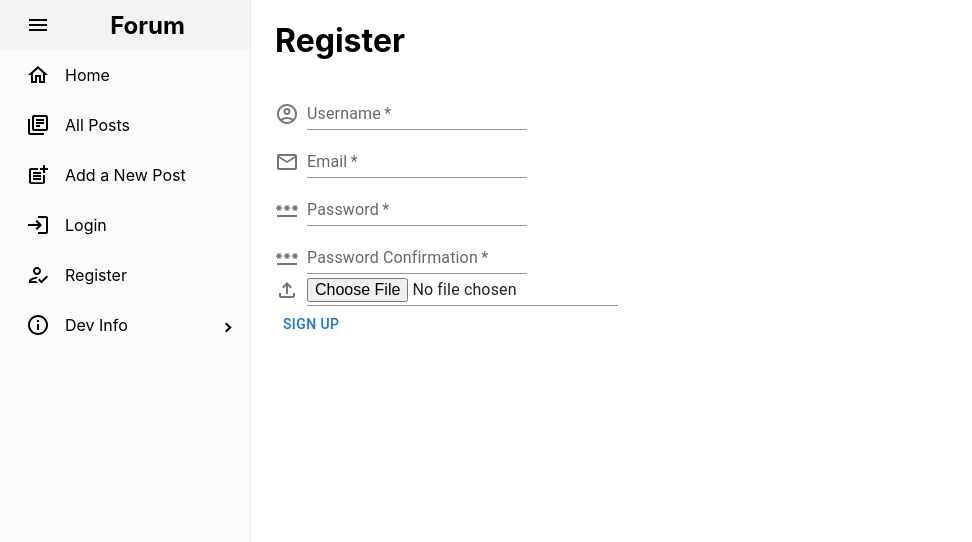
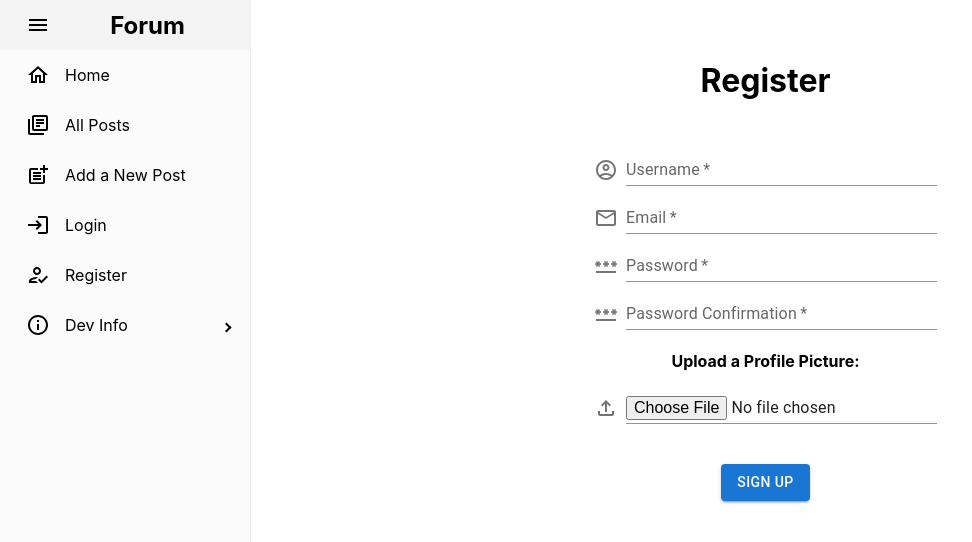
Before and after one commit to siuusunn/ga-project-3-the-forum-client, a React (Create React App) app: page /register in a window 1280 px wide. Shown: the top 542 px of the page, without its empty margins (0-972 px from the left). Built offline with nearby package versions, Linux system fonts and the light colour scheme.

Commit message:
Updated register page layout

```diff
--- a/src/components/Register.js
+++ b/src/components/Register.js
@@ -81,19 +81,37 @@ export default function Register() {
 
   return (
     <>
-      <Container>
+      <Container
+        maxWidth='sm'
+        sx={{
+          display: 'flex',
+          flexDirection: 'column',
+          alignItems: 'center',
+          mt: 5
+        }}
+      >
+        <Box
+          sx={{
+            display: 'flex',
+            flexDirection: 'column',
+            alignItems: 'center'
+          }}
+        >
           <h1>Register</h1>
           <form onSubmit={handleSubmit}>
             <Box
               sx={{
                 display: 'flex',
-              alignItems: 'flex-end'
+                alignItems: 'flex-end',
+                justifyContent: 'center',
+                mt: 2
               }}
             >
               <AccountCircleOutlined
                 sx={{ color: 'action.active', mr: 1, my: 0.5 }}
               />
               <TextField
+                fullWidth
                 id='username'
                 name='username'
                 label='Username'
@@ -103,9 +121,16 @@ export default function Register() {
                 required
               />
             </Box>
-          <Box sx={{ display: 'flex', alignItems: 'flex-end' }}>
+            <Box
+              sx={{
+                display: 'flex',
+                alignItems: 'flex-end',
+                justifyContent: 'center'
+              }}
+            >
               <EmailOutlined sx={{ color: 'action.active', mr: 1, my: 0.5 }} />
               <TextField
+                fullWidth
                 id='email'
                 name='email'
                 label='Email'
@@ -115,9 +140,18 @@ export default function Register() {
                 required
               />
             </Box>
-          <Box sx={{ display: 'flex', alignItems: 'flex-end' }}>
-            <PasswordOutlined sx={{ color: 'action.active', mr: 1, my: 0.5 }} />
+            <Box
+              sx={{
+                display: 'flex',
+                alignItems: 'flex-end',
+                justifyContent: 'center'
+              }}
+            >
+              <PasswordOutlined
+                sx={{ color: 'action.active', mr: 1, my: 0.5 }}
+              />
               <TextField
+                fullWidth
                 id='password'
                 name='password'
                 label='Password'
@@ -127,9 +161,18 @@ export default function Register() {
                 required
               />
             </Box>
-          <Box sx={{ display: 'flex', alignItems: 'flex-end' }}>
-            <PasswordOutlined sx={{ color: 'action.active', mr: 1, my: 0.5 }} />
+            <Box
+              sx={{
+                display: 'flex',
+                alignItems: 'flex-end',
+                justifyContent: 'center'
+              }}
+            >
+              <PasswordOutlined
+                sx={{ color: 'action.active', mr: 1, my: 0.5 }}
+              />
               <TextField
+                fullWidth
                 id='passwordConfirmation'
                 name='passwordConfirmation'
                 label='Password Confirmation'
@@ -139,7 +182,22 @@ export default function Register() {
                 required
               />
             </Box>
-          <Box sx={{ display: 'flex', alignItems: 'flex-end' }}>
+            <Box
+              sx={{
+                display: 'flex',
+                alignItems: 'center',
+                justifyContent: 'center',
+                flexDirection: 'column'
+              }}
+            >
+              <h4>Upload a Profile Picture:</h4>
+              <Box
+                sx={{
+                  display: 'flex',
+                  alignItems: 'flex-end',
+                  justifyContent: 'center'
+                }}
+              >
                 <FileUploadOutlined
                   sx={{ color: 'action.active', mr: 1, my: 0.5 }}
                 />
@@ -152,8 +210,20 @@ export default function Register() {
                   required
                 />
               </Box>
-          <Button type='submit'>Sign Up</Button>
+            </Box>
+            <Box
+              sx={{
+                display: 'flex',
+                alignItems: 'flex-end',
+                justifyContent: 'center'
+              }}
+            >
+              <Button type='submit' variant='contained' sx={{ mt: 5 }}>
+                Sign Up
+              </Button>
+            </Box>
           </form>
+        </Box>
       </Container>
     </>
   );
```
Lines whose indentation alone changed are shown as unchanged.
